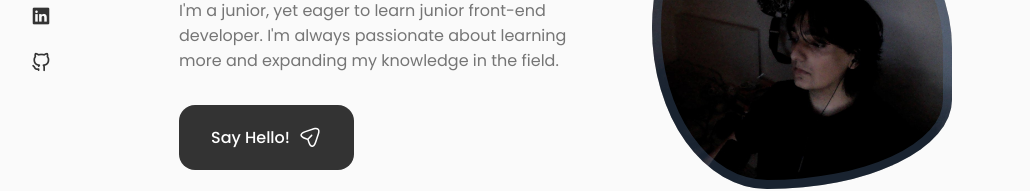
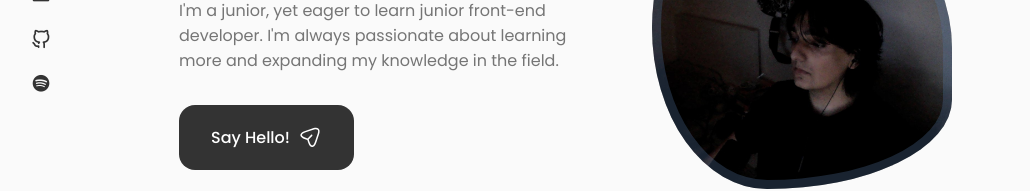
Before and after one commit to minyyds/react-portfolio, a React (Vite) app: page / in a window 1280 px wide. Shown: the part 295-486 px from the top of the page, without its empty margins (125-1155 px from the left). Built offline with nearby package versions, Linux system fonts and the light colour scheme.

Commit message:
added spotify link

```diff
--- a/src/components/Home/Social.jsx
+++ b/src/components/Home/Social.jsx
@@ -18,6 +18,14 @@ const Social = () => {
         >
         <i className="uil uil-github-alt"></i>
         </a>
+
+        <a
+        href="https://open.spotify.com/user/31qhggchctjgwke6ml4sfebjrbzy"
+        className="home__social-icon"
+        target="_blank"
+        >
+        <i class='bx bxl-spotify'></i>
+        </a>
     </div>
     );
 };
```
